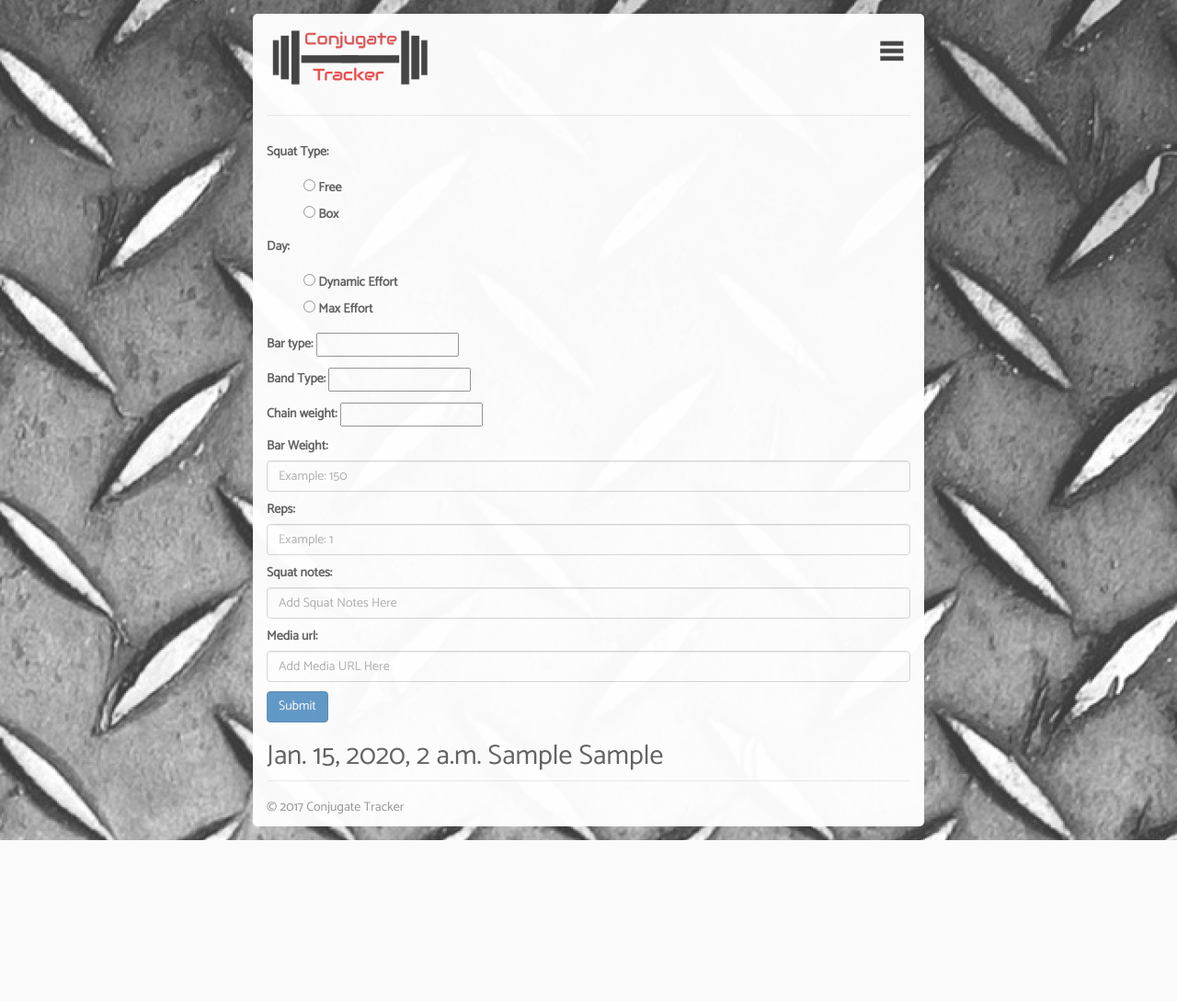
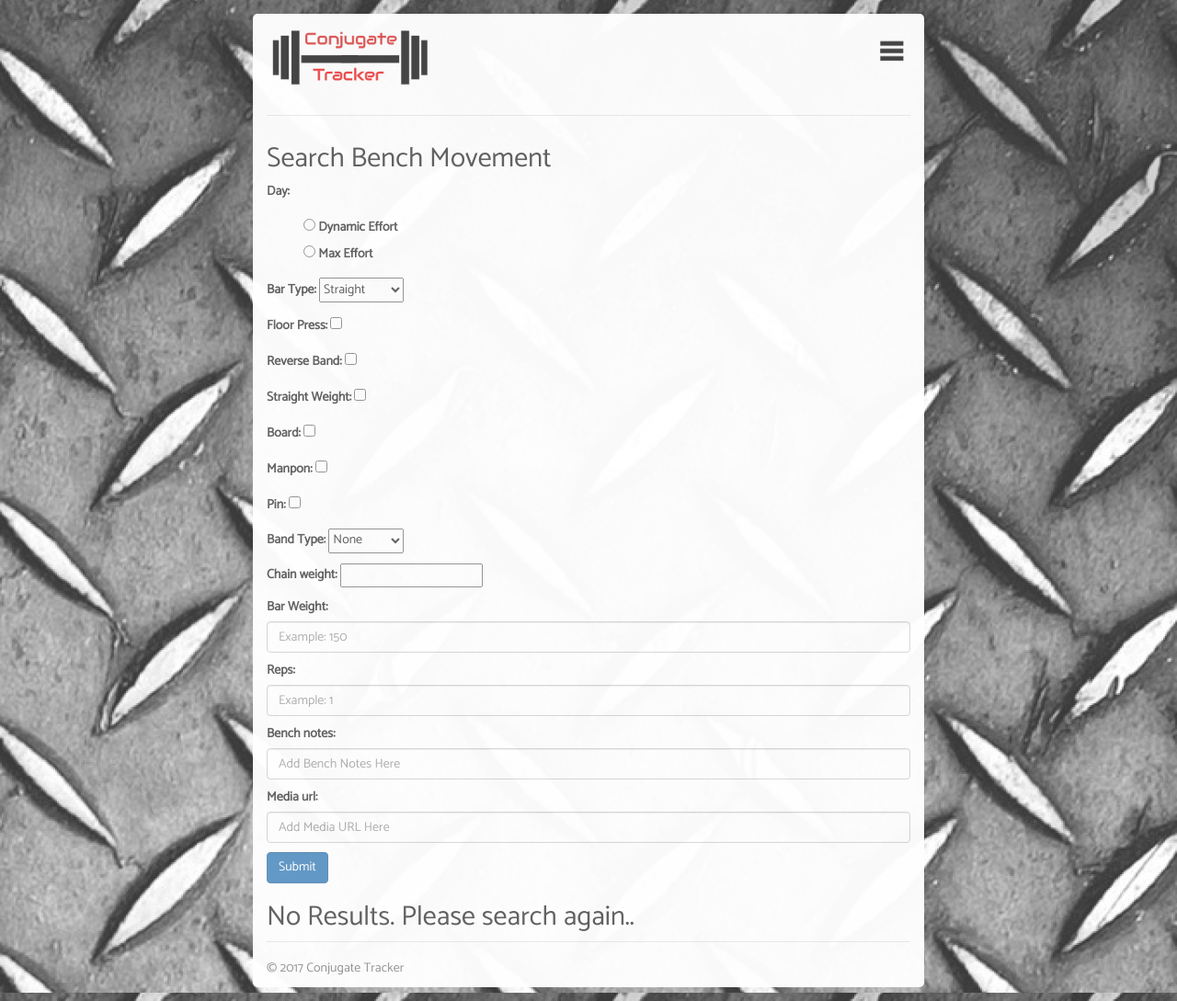
Before and after one commit to StrongAndClumsy/ConjugateTracker, a Django app: page /bench_movement/search in a window 1280 px wide. Shown: the whole page at 92% size. Before the commit the page ends 914 px from the top, so only its background shows below. Run offline with Django 3.2, Linux system fonts and the light colour scheme; tables that the repository leaves empty hold one stand-in row (values such as "Sample post"); some libraries are stand-ins or nearby versions.

Commit message:
Search functionality for three major movements links added to index

```diff
--- a/tracker/templates/tracker/benchmovement_search.html
+++ b/tracker/templates/tracker/benchmovement_search.html
@@ -1,22 +1,23 @@
 {% extends 'tracker/base.html' %}
 {% block content %}
+<h2>Search Bench Movement</h2>
 <form action="{% url 'tracker:bench_search' %}" method="get">
-    <input type='hidden' name='csrfmiddlewaretoken' value='RB6VHAo1B2KCKj2lu21vcer0vnLqTh6Z58bRcogZqIlDlZOHGuEi4CzCEd3SErSs' />
-    <p><label for="id_effort_type_0">Day:</label> <ul id="id_effort_type"><li><label for="id_effort_type_0"><input id="id_effort_type_0" name="effort_type" type="radio" value="Dynamic" required /> Dynamic Effort</label></li>
-<li><label for="id_effort_type_1"><input id="id_effort_type_1" name="effort_type" type="radio" value="Max" required /> Max Effort</label></li></ul></p>
-<p><label for="id_bar_type">Bar Type:</label> <select id="id_bar_type" name="bar_type" required>
+    <p><label for="id_effort_type_0">Day:</label> <ul id="id_effort_type"><li><label for="id_effort_type_0"><input id="id_effort_type_0" name="effort_type" type="radio" value="Dynamic" /> Dynamic Effort</label></li>
+<li><label for="id_effort_type_1"><input id="id_effort_type_1" name="effort_type" type="radio" value="Max" /> Max Effort</label></li></ul></p>
+<p><label for="id_bar_type">Bar Type:</label> <select id="id_bar_type" name="bar_type">
 <option value="Straight">Straight</option>
 <option value="Cambered">Cambered</option>
 <option value="Bow">Bow</option>
 <option value="Football Bar">Football Bar</option>
 </select></p>
-<p><label for="id_floor">Floor Press:</label> <input id="id_floor" name="floor" type="checkbox" /></p>
-<p><label for="id_reverse">Reverse Band:</label> <input id="id_reverse" name="reverse" type="checkbox" /></p>
-<p><label for="id_standard">Straight Weight:</label> <input id="id_standard" name="standard" type="checkbox" /></p>
-<p><label for="id_board">Board:</label> <input id="id_board" name="board" type="checkbox" /></p>
-<p><label for="id_manpon">Manpon:</label> <input id="id_manpon" name="manpon" type="checkbox" /></p>
-<p><label for="id_pin">Pin:</label> <input id="id_pin" name="pin" type="checkbox" /></p>
+<p><label for="id_floor">Floor Press:</label> <input id="id_floor" name="floor" type="checkbox" value="True"/></p>
+<p><label for="id_reverse">Reverse Band:</label> <input id="id_reverse" name="reverse" type="checkbox" value="True"/></p>
+<p><label for="id_standard">Straight Weight:</label> <input id="id_standard" name="standard" type="checkbox" value="True"/></p>
+<p><label for="id_board">Board:</label> <input id="id_board" name="board" type="checkbox" value="True"/></p>
+<p><label for="id_manpon">Manpon:</label> <input id="id_manpon" name="manpon" type="checkbox" value="True"/></p>
+<p><label for="id_pin">Pin:</label> <input id="id_pin" name="pin" type="checkbox" value="True"/></p>
 <p><label for="id_bands_type">Band Type:</label> <select id="id_bands_type" name="bands_type">
+<option value="None">None</option>
 <option value="Micro mini">Micro Mini</option>
 <option value="Mini">Mini</option>
 <option value="Light">Light</option>
@@ -24,18 +25,23 @@
 <option value="Heavy">Heavy</option>
 </select></p>
 <p><label for="id_chain_weight">Chain weight:</label> <input id="id_chain_weight" name="chain_weight" type="number" /></p>
-<p><label for="id_movement_weight">Bar Weight:</label> <input class="form-control" id="id_movement_weight" name="movement_weight" placeholder="Example: 150" type="number" required /></p>
-<p><label for="id_movement_reps">Reps:</label> <input class="form-control" id="id_movement_reps" name="movement_reps" placeholder="Example: 1" type="number" required /></p>
+<p><label for="id_movement_weight">Bar Weight:</label> <input class="form-control" id="id_movement_weight" name="movement_weight" placeholder="Example: 150" type="number"  /></p>
+<p><label for="id_movement_reps">Reps:</label> <input class="form-control" id="id_movement_reps" name="movement_reps" placeholder="Example: 1" type="number" /></p>
 <p><label for="id_bench_notes">Bench notes:</label> <input class="form-control" id="id_bench_notes" maxlength="300" name="bench_notes" placeholder="Add Bench Notes Here" type="text" /></p>
 <p><label for="id_media_url">Media url:</label> <input class="form-control" id="id_media_url" name="media_url" placeholder="Add Media URL Here" type="text" /></p>
     <input type="submit" value="Submit" class="btn btn-primary" />
 </form>
+
+{% if not objects %}
+<h2> No Results. Please search again..</h2>
+{% else %}
+<h2>Results</h2>
+{% endif %}
+
 {% for object in objects %}
-<h2>
-    {{ object.created_at}}
-    {{ object.box_free }}
-    {{ object.effort_type }}
-</h2>
+<h3>
+    - <a href="{% url 'tracker:bench_detail' object.id %}">Bench on {{ object.created_at }} ({{object.effort_type}},Weight:{{object.movement_weight}})</a>
+</h3>
 {% endfor %}
 
 {% endblock %}
--- a/tracker/templates/tracker/squatmovement_search.html
+++ b/tracker/templates/tracker/squatmovement_search.html
@@ -1,25 +1,43 @@
 {% extends 'tracker/base.html' %}
 {% block content %}
+<h2>Search Squat Movement</h2>
 <form action="{% url 'tracker:squat_search' %}" method="get">
-    <p><label for="id_box_free_0">Squat Type:</label> <ul id="id_box_free"><li><label for="id_box_free_0"><input id="id_box_free_0" name="box_free" type="radio" value="free"  /> Free</label></li>
-<li><label for="id_box_free_1"><input id="id_box_free_1" name="box_free" type="radio" value="box"  /> Box</label></li></ul></p>
-<p><label for="id_effort_type_0">Day:</label> <ul id="id_effort_type"><li><label for="id_effort_type_0"><input id="id_effort_type_0" name="effort_type" type="radio" value="dynamic"  /> Dynamic Effort</label></li>
-<li><label for="id_effort_type_1"><input id="id_effort_type_1" name="effort_type" type="radio" value="max"  /> Max Effort</label></li></ul></p>
-<p><label for="id_bar_type">Bar type:</label> <input id="id_bar_type" maxlength="60" name="bar_type" type="text"  /></p>
-<p><label for="id_bands_type">Band Type:</label> <input id="id_bands_type" maxlength="60" name="bands_type" type="text" /></p>
-<p><label for="id_chain_weight">Chain weight:</label> <input id="id_chain_weight" name="chain_weight" type="text" /></p>
-<p><label for="id_movement_weight">Bar Weight:</label> <input class="form-control" id="id_movement_weight" name="movement_weight" placeholder="Example: 150" type="text"  /></p>
-<p><label for="id_movement_reps">Reps:</label> <input class="form-control" id="id_movement_reps" name="movement_reps" placeholder="Example: 1" type="text"  /></p>
+    <p><label for="id_box_free_0">Squat Type:</label> <ul id="id_box_free"><li><label for="id_box_free_0"><input id="id_box_free_0" name="box_free" type="radio" value="Free" /> Free</label></li>
+<li><label for="id_box_free_1"><input id="id_box_free_1" name="box_free" type="radio" value="Box" /> Box</label></li></ul></p>
+<p><label for="id_effort_type_0">Day:</label> <ul id="id_effort_type"><li><label for="id_effort_type_0"><input id="id_effort_type_0" name="effort_type" type="radio" value="Dynamic"  /> Dynamic Effort</label></li>
+<li><label for="id_effort_type_1"><input id="id_effort_type_1" name="effort_type" type="radio" value="Max"  /> Max Effort</label></li></ul></p>
+<p><label for="id_bar_type">Bar Type:</label> <select id="id_bar_type" name="bar_type" >
+<option value="Straight">Straight</option>
+<option value="Giant Cambered">Giant Cambered</option>
+<option value="Buffalo">Buffalo</option>
+<option value="Bow">Bow</option>
+<option value="Safety Squat Bar">Safety Squat Bar</option>
+</select></p>
+<p><label for="id_bands_type">Band Type:</label> <select id="id_bands_type" name="bands_type">
+<option value="None">None</option>
+<option value="Micro mini">Micro Mini</option>
+<option value="Mini">Mini</option>
+<option value="Light">Light</option>
+<option value="Average">Average</option>
+<option value="Heavy">Heavy</option>
+</select></p>
+<p><label for="id_chain_weight">Chain weight:</label> <input id="id_chain_weight" name="chain_weight" type="number" /></p>
+<p><label for="id_movement_weight">Bar Weight:</label> <input class="form-control" id="id_movement_weight" name="movement_weight" placeholder="Example: 150" type="number"  /></p>
+<p><label for="id_movement_reps">Reps:</label> <input class="form-control" id="id_movement_reps" name="movement_reps" placeholder="Example: 1" type="number"  /></p>
 <p><label for="id_squat_notes">Squat notes:</label> <input class="form-control" id="id_squat_notes" maxlength="300" name="squat_notes" placeholder="Add Squat Notes Here" type="text" /></p>
 <p><label for="id_media_url">Media url:</label> <input class="form-control" id="id_media_url" name="media_url" placeholder="Add Media URL Here" type="text" /></p>
     <input type="submit" value="Submit" class= "btn btn-primary" />
 </form>
+{% if not objects %}
+<h2> No Results. Please search again..</h2>
+{% else %}
+<h2>Results</h2>
+{% endif %}
+
 {% for object in objects %}
-<h2>
-    {{ object.created_at}}
-    {{ object.box_free }}
-    {{ object.effort_type }}
-</h2>
+<h3>
+    - <a href="{% url 'tracker:squat_detail' object.id %}">Squat on {{ object.created_at }} ({{object.effort_type}},Weight:{{object.movement_weight}})</a>
+</h3>
 {% endfor %}
 
 {% endblock %}
--- a/tracker/urls.py
+++ b/tracker/urls.py
@@ -24,6 +24,6 @@
     url(r'^upper_movement/(?P<pk>\d+)/edit/$', views.upper_edit, name='upper_edit'),
     url(r'^lower_movement/(?P<pk>\d+)/edit/$', views.lower_edit, name='lower_edit'),
     url(r'^squat_movement/search$', views.squat_search, name='squat_search'),
-    url(r'^bench_movement/search$', views.squat_search, name='bench_search'),
-    url(r'^deadlift_movement/search$', views.squat_search, name='deadlift_search'),
+    url(r'^bench_movement/search$', views.bench_search, name='bench_search'),
+    url(r'^deadlift_movement/search$', views.deadlift_search, name='deadlift_search'),
 ]
--- a/tracker/views.py
+++ b/tracker/views.py
@@ -8,7 +8,7 @@
 from django.contrib.auth.models import User
 from django.views.generic.detail import DetailView
 from .models import SquatMovement, DeadliftMovement, BenchMovement, LowerAccessoryMovement, UpperAccessoryMovement
-from .forms import SquatForm, SquatSearchForm, DeadliftForm, BenchForm, LowerForm, UpperForm
+from .forms import SquatForm, SquatSearchForm, DeadliftForm, DeadliftSearchForm, BenchForm, BenchSearchForm, LowerForm, UpperForm
 
 class SquatDetailView(DetailView):
     model = SquatMovement
@@ -307,7 +307,7 @@
             if value != '':
                 filter_dict[key] = value
         print(filter_dict)
-        filtered_movements = SquatMovement.objects.filter(**filter_dict)
+        filtered_movements = SquatMovement.objects.filter(user_id=request.user.id).filter(**filter_dict)
         print(filtered_movements)
         form = SquatSearchForm()
         return render(request, 'tracker/squatmovement_search.html', {'form': form, 'objects': filtered_movements })
@@ -320,8 +320,8 @@
         for key, value in search_dict.items():
             if value != '':
                 filter_dict[key] = value
-        filtered_movements = BenchMovement.objects.filter(**filter_dict)
-        print(filtered_movements)
+        print(filter_dict)
+        filtered_movements = BenchMovement.objects.filter(user_id=request.user.id).filter(**filter_dict)
         form = BenchSearchForm()
         return render(request, 'tracker/benchmovement_search.html', {'form': form, 'objects': filtered_movements })
     return render(request, 'Hello' )
@@ -333,7 +333,7 @@
         for key, value in search_dict.items():
             if value != '':
                 filter_dict[key] = value
-        filtered_movements = DeadliftMovement.objects.filter(**filter_dict)
+        filtered_movements = DeadliftMovement.objects.filter(user_id=request.user.id).filter(**filter_dict)
         form = DeadliftSearchForm()
         return render(request, 'tracker/deadliftmovement_search.html', {'form': form, 'objects': filtered_movements })
     return render(request, 'Hello' )
```
Also changed, not shown: tracker/templates/tracker/deadliftmovement_search.html (+24 -18 lines), tracker/templates/tracker/index.html (+6 -3 lines).
